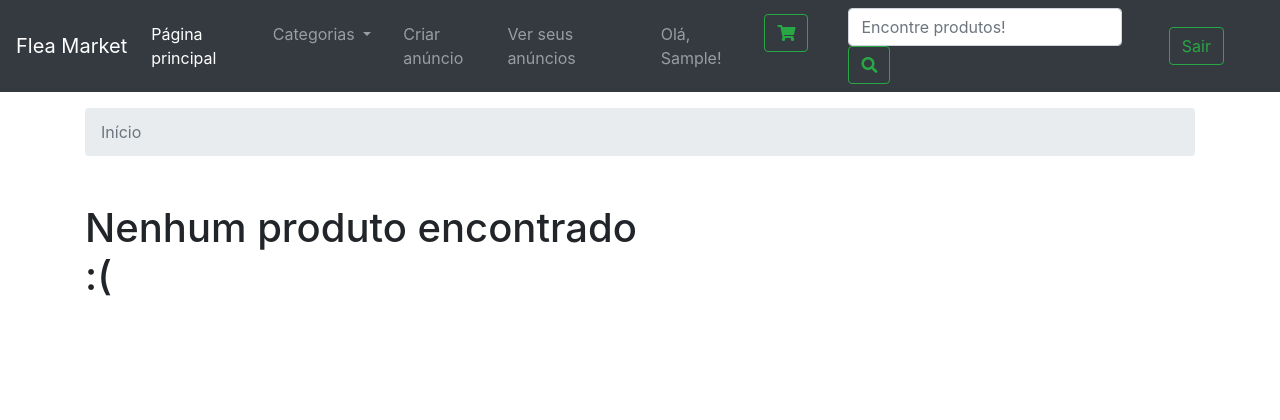
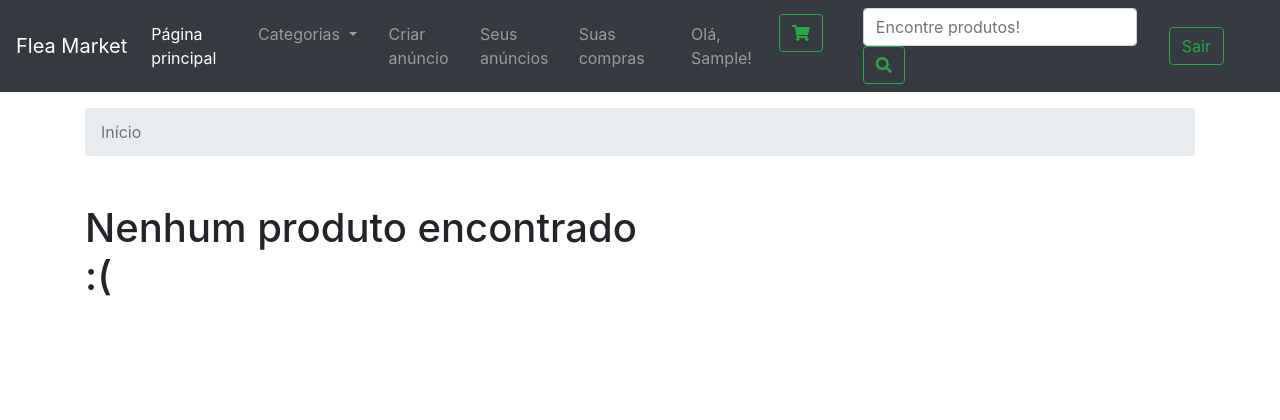
Before and after one commit to geraldofada/flea-market, a Django app: page / in a window 1280 px wide. Shown: the top 420 px of the page. Run offline with Django 3.2, Linux system fonts and the light colour scheme; the visitor is signed in with stand-in values (Sample User, id 1); data that the repository does not hold is empty; some libraries are stand-ins or nearby versions.

Commit message:
payment url show

```diff
--- a/templates/base/nav.html
+++ b/templates/base/nav.html
@@ -56,7 +56,13 @@
                 <li class="nav-item">
                     <a class="nav-link {% if request.resolver_match.view_name == 'product:list_by_user' %}active{% endif %}"
                         href="{% url 'product:list_by_user' %}">
-                        Ver seus anúncios
+                        Seus anúncios
+                    </a>
+                </li>
+                <li class="nav-item">
+                    <a class="nav-link {% if request.resolver_match.view_name == 'payment:show' %}active{% endif %}"
+                        href="{% url 'payment:show' %}">
+                        Suas compras
                     </a>
                 </li>
             {% endif %}
```
Also changed, not shown: payment/urls.py (added, +9 -0 lines).
